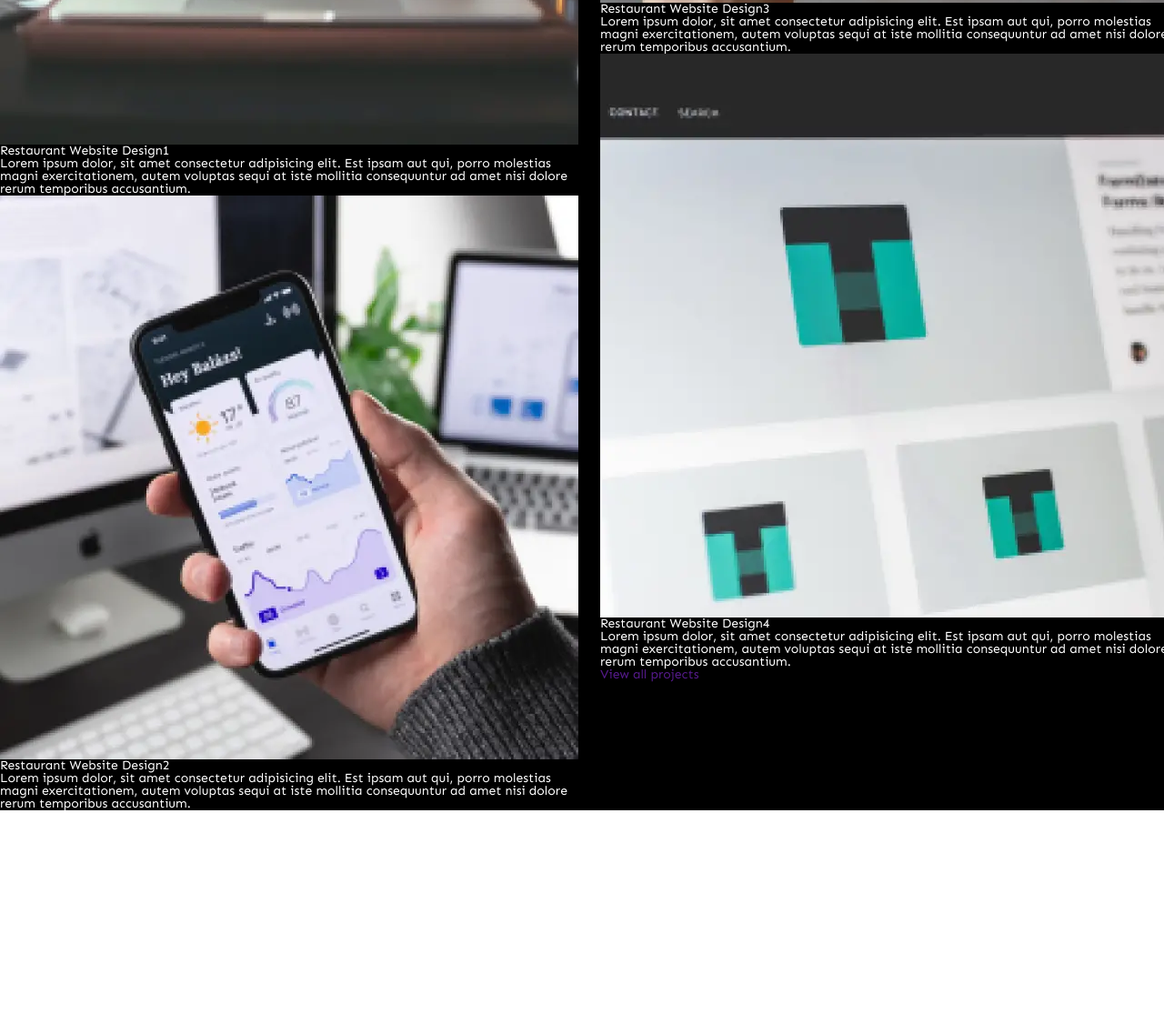
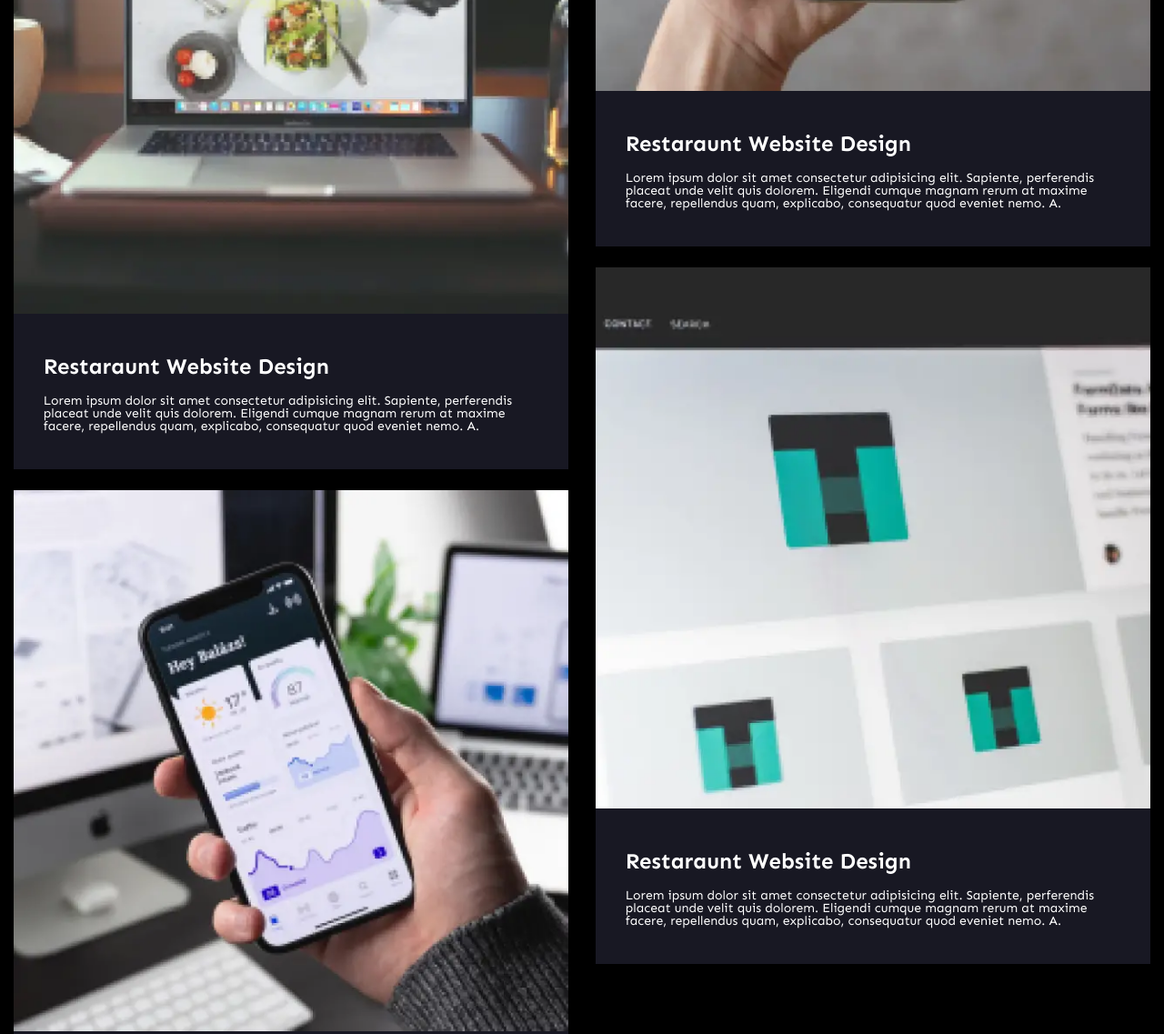
Before and after one commit to Mairuwka/Robin-W, a plain HTML site: page index.html in a window 1280 px wide. Shown: the part 3759-4896 px from the top of the page at 91% size. Before the commit the page ends 4650 px from the top, so only its background shows below. Drawn offline with Linux system fonts and the light colour scheme.

Commit message:
add project section

```diff
--- a/css/style.css
+++ b/css/style.css
@@ -650,6 +650,8 @@ body.ie .ibg img {
 .project {
   background-color: #000;
   color: #fff;
+  padding-top: 120px;
+  padding-bottom: 153px;
 }
 
 .project__row {
@@ -657,21 +659,119 @@ body.ie .ibg img {
   display: -webkit-flex;
   display: -ms-flexbox;
   display: flex;
-  margin: 0 -12px;
+  margin: 0 -15px;
 }
 
 .project__columns {
-  padding: 0 12px;
   -webkit-box-flex: 0;
   -webkit-flex: 0 1 50%;
       -ms-flex: 0 1 50%;
           flex: 0 1 50%;
+  padding: 0 15px;
+}
+
+.project__subtitle {
+  margin: 0 0 8px 0;
+}
+
+.project__title {
+  margin-bottom: 80px;
+}
+
+.project__body {
+  display: -webkit-box;
+  display: -webkit-flex;
+  display: -ms-flexbox;
+  display: flex;
+  -webkit-box-orient: vertical;
+  -webkit-box-direction: normal;
+  -webkit-flex-direction: column;
+      -ms-flex-direction: column;
+          flex-direction: column;
+  -webkit-box-align: center;
+  -webkit-align-items: center;
+      -ms-flex-align: center;
+          align-items: center;
+  -webkit-box-pack: center;
+  -webkit-justify-content: center;
+      -ms-flex-pack: center;
+          justify-content: center;
+}
+
+.project__card {
+  margin-bottom: 24px;
+}
+
+.project__card:last-child {
+  margin-bottom: 0;
+}
+
+.project__item {
+  max-width: 636px;
+  background-color: #181823;
+}
+
+.project__image {
+  margin: 0 0 40px 0;
+}
+
+.project__image img {
+  max-width: 100%;
+}
+
+.project__label {
+  margin: 0 0 13px 0;
+  padding-right: 32px;
+  padding-left: 32px;
+}
+
+.project__label a {
+  color: #fff;
+}
+
+.project__text {
+  padding-right: 32px;
+  padding-left: 32px;
+  padding-bottom: 40px;
+}
+
+.project__link {
+  margin: 110px 0 0 0;
+  text-align: center;
+}
+
+.project__btn {
+  color: #fff;
+  display: -webkit-inline-box;
+  display: -webkit-inline-flex;
+  display: -ms-inline-flexbox;
+  display: inline-flex;
+  font-weight: 700;
+  font-size: 18px;
+  line-height: 1.5;
+  text-transform: uppercase;
+  border: 1px solid #5221E6;
+  padding: 24px 32px;
+}
+
+.project__btn:hover {
+  background-color: #5221E6;
+  -webkit-transition: 1s ease;
+  -o-transition: 1s ease;
+  transition: 1s ease;
+}
+
+.label {
+  font-weight: 700;
+  font-size: 24px;
+  line-height: 1.5;
 }
 
 .project-container {
-  max-width: 1296px;
+  max-width: 1300px;
   margin: 0 auto;
   width: 100%;
+  padding: 0 15px;
 }
 
 @media (min-width: 767.98px) {
@@ -718,6 +818,53 @@ body.ie .ibg img {
 @media (max-width: 1375px) {
   .header__content {
     top: 10%;
+  }
+}
+
+@media (max-width: 1300px) {
+  .project {
+    padding-top: -webkit-calc(60px + 60 * ((100vw - 320px) / 930));
+    padding-top: calc(60px + 60 * ((100vw - 320px) / 930));
+  }
+
+  .project {
+    padding-bottom: -webkit-calc(70px + 83 * ((100vw - 320px) / 930));
+    padding-bottom: calc(70px + 83 * ((100vw - 320px) / 930));
+  }
+
+  .project__title {
+    margin-bottom: -webkit-calc(50px + 30 * ((100vw - 320px) / 930));
+    margin-bottom: calc(50px + 30 * ((100vw - 320px) / 930));
+  }
+
+  .project__card {
+    margin-bottom: -webkit-calc(48px + -24 * ((100vw - 320px) / 930));
+    margin-bottom: calc(48px + -24 * ((100vw - 320px) / 930));
+  }
+
+  .project__label {
+    padding-right: -webkit-calc(10px + 22 * ((100vw - 320px) / 930));
+    padding-right: calc(10px + 22 * ((100vw - 320px) / 930));
+  }
+
+  .project__label {
+    padding-left: -webkit-calc(10px + 22 * ((100vw - 320px) / 930));
+    padding-left: calc(10px + 22 * ((100vw - 320px) / 930));
+  }
+
+  .project__text {
+    padding-right: -webkit-calc(10px + 22 * ((100vw - 320px) / 930));
+    padding-right: calc(10px + 22 * ((100vw - 320px) / 930));
+  }
+
+  .project__text {
+    padding-left: -webkit-calc(10px + 22 * ((100vw - 320px) / 930));
+    padding-left: calc(10px + 22 * ((100vw - 320px) / 930));
+  }
+
+  .project__text {
+    padding-bottom: -webkit-calc(40px + 0 * ((100vw - 320px) / 930));
+    padding-bottom: calc(40px + 0 * ((100vw - 320px) / 930));
   }
 }
 
@@ -848,6 +995,24 @@ body.ie .ibg img {
 
   .skillset-container {
     max-width: 750px;
+  }
+
+  .project__columns {
+    -webkit-box-flex: 1;
+    -webkit-flex: 1 1 100%;
+        -ms-flex: 1 1 100%;
+            flex: 1 1 100%;
+  }
+
+  .project__columns:first-child {
+    margin-bottom: 30px;
+  }
+}
+
+@media (max-width: 991.98px) and (max-width: 1300px) {
+  .project__columns:first-child {
+    margin-bottom: -webkit-calc(48px + -18 * ((100vw - 320px) / 930));
+    margin-bottom: calc(48px + -18 * ((100vw - 320px) / 930));
   }
 }
 
@@ -1020,6 +1185,28 @@ body.ie .ibg img {
   .skillset__columns_2 {
     margin: 0 20px;
   }
+
+  .project__row {
+    -webkit-flex-wrap: wrap;
+        -ms-flex-wrap: wrap;
+            flex-wrap: wrap;
+  }
+
+  .project__link {
+    margin-top: 110px;
+  }
+
+  .project-container {
+    max-width: 636px;
+    padding: 0 10px;
+  }
+}
+
+@media (max-width: 767.98px) and (max-width: 767.68px) {
+  .project__link {
+    margin-top: -webkit-calc(60px + 50 * ((100vw - 320px) / 930));
+    margin-top: calc(60px + 50 * ((100vw - 320px) / 930));
+  }
 }
 
 @media (max-width: 500px) {
--- a/index.html
+++ b/index.html
@@ -115,29 +115,35 @@
 					<div class="skillset__row">
 						<div class="skillset__columns skillset__columns_1">
 							<h2 class="skillset__title title">Skillset</h2>
-							<p class="skillset__text">Lorem ipsum dolor sit amet consectetur, adipisicing elit. Rerum magnam laudantium doloribus illo, ex asperiores rem adipisci sunt, dicta impedit commodi maxime vitae dignissimos eius, temporibus sit corrupti necessitatibus voluptas.</p>
+							<p class="skillset__text">Lorem ipsum dolor sit amet consectetur, adipisicing elit. Rerum magnam
+								laudantium doloribus illo, ex asperiores rem adipisci sunt, dicta impedit commodi maxime vitae
+								dignissimos eius, temporibus sit corrupti necessitatibus voluptas.</p>
 						</div>
 						<div class="skillset__columns skillset__columns_2">
 							<div class="skillset__body">
 								<div class="skillset__element">
 									<div class="skillset__image"><picture><source srcset="./img/03.svg" type="image/webp"><img src="./img/03.svg" alt=""></picture></div>
 									<div class="skillset__label">Product Design</div>
-									<div class="skillset__desc">Lorem ipsum dolor sit amet consectetur adipisicing elit. Itaque sit nobis id impedit ducimus laudantium at, neque veritatis blanditiis eius?</div>
+									<div class="skillset__desc">Lorem ipsum dolor sit amet consectetur adipisicing elit. Itaque
+										sit nobis id impedit ducimus laudantium at, neque veritatis blanditiis eius?</div>
 								</div>
 								<div class="skillset__element">
 									<div class="skillset__image"><picture><source srcset="./img/04.svg" type="image/webp"><img src="./img/04.svg" alt=""></picture></div>
 									<div class="skillset__label">Visual Design</div>
-									<div class="skillset__desc">Lorem ipsum dolor sit amet consectetur adipisicing elit. Itaque sit nobis id impedit ducimus laudantium at, neque veritatis blanditiis eius?</div>
+									<div class="skillset__desc">Lorem ipsum dolor sit amet consectetur adipisicing elit. Itaque
+										sit nobis id impedit ducimus laudantium at, neque veritatis blanditiis eius?</div>
 								</div>
 								<div class="skillset__element">
 									<div class="skillset__image"><picture><source srcset="./img/05.svg" type="image/webp"><img src="./img/05.svg" alt=""></picture></div>
 									<div class="skillset__label">Motion Design</div>
-									<div class="skillset__desc">Lorem ipsum dolor sit amet consectetur adipisicing elit. Itaque sit nobis id impedit ducimus laudantium at, neque veritatis blanditiis eius?</div>
+									<div class="skillset__desc">Lorem ipsum dolor sit amet consectetur adipisicing elit. Itaque
+										sit nobis id impedit ducimus laudantium at, neque veritatis blanditiis eius?</div>
 								</div>
 								<div class="skillset__element">
 									<div class="skillset__image"><picture><source srcset="./img/03.svg" type="image/webp"><img src="./img/03.svg" alt=""></picture></div>
 									<div class="skillset__label">Photography</div>
-									<div class="skillset__desc">Lorem ipsum dolor sit amet consectetur lorem10adipisicing elit. Itaque sit nobis id impedit ducimus laudantium at, neque veritatis blanditiis eius?</div>
+									<div class="skillset__desc">Lorem ipsum dolor sit amet consectetur lorem10adipisicing elit.
+										Itaque sit nobis id impedit ducimus laudantium at, neque veritatis blanditiis eius?</div>
 								</div>
 							</div>
 						</div>
@@ -173,39 +179,52 @@
 							<div class="project__subtitle subtitle">My projects</div>
 							<h2 class="project__title title">Work that I`ve done for the past 8 years</h2>
 							<div class="project__body">
-								<div class="project__image">
-									<picture><source srcset="./img/03.webp" type="image/webp"><img src="./img/03.png" alt=""></picture>
-									<div class="project__caption">Restaurant Website Design1</div>
-									<div class="project__text">Lorem ipsum dolor, sit amet consectetur adipisicing elit. Est ipsam aut qui, porro molestias magni exercitationem, autem voluptas sequi at iste mollitia consequuntur ad amet nisi dolore rerum temporibus accusantium.</div>
+								<div class="project__card">
+									<div class="project__item">
+										<div class="project__image"><a href="#"><picture><source srcset="./img/03.webp" type="image/webp"><img src="./img/03.png" alt=""></picture></a></div>
+										<div class="project__label label"><a href="">Restaraunt Website Design</a></div>
+										<div class="project__text">Lorem ipsum dolor sit amet consectetur adipisicing elit.
+											Sapiente,
+											perferendis placeat unde velit quis dolorem. Eligendi cumque magnam rerum at maxime
+											facere, repellendus quam, explicabo, consequatur quod eveniet nemo. A.</div>
+									</div>
 								</div>
-							</div>
-							<div class="project__body">
-								<div class="project__image">
-									<picture><source srcset="./img/05.webp" type="image/webp"><img src="./img/05.png" alt=""></picture>
-									<div class="project__caption">Restaurant Website Design2</div>
-									<div class="project__text">Lorem ipsum dolor, sit amet consectetur adipisicing elit. Est ipsam aut qui, porro molestias magni exercitationem, autem voluptas sequi at iste mollitia consequuntur ad amet nisi dolore rerum temporibus accusantium.</div>
+								<div class="project__card">
+									<div class="project__item">
+										<div class="project__image"><a href="#"><picture><source srcset="./img/05.webp" type="image/webp"><img src="./img/05.png" alt=""></picture></a></div>
+										<div class="project__label label"><a href="">Restaraunt Website Design</a></div>
+										<div class="project__text text">Lorem ipsum dolor sit amet consectetur adipisicing elit.
+											Sapiente, perferendis placeat unde velit quis dolorem. Eligendi cumque magnam rerum at
+											maxime facere, repellendus quam, explicabo, consequatur quod eveniet nemo. A.</div>
+									</div>
 								</div>
 							</div>
 						</div>
-						<div class="project__columns">
+						<d class="project__columns">
 							<div class="project__body">
-								<div class="project__image">
-									<picture><source srcset="./img/04.webp" type="image/webp"><img src="./img/04.png" alt=""></picture>
+								<div class="project__card">
+									<div class="project__item">
+										<div class="project__image"><a href="#"><picture><source srcset="./img/04.webp" type="image/webp"><img src="./img/04.png" alt=""></picture></a></div>
+										<div class="project__label label"><a href="">Restaraunt Website Design</a></div>
+										<div class="project__text">Lorem ipsum dolor sit amet consectetur adipisicing elit.
+											Sapiente,
+											perferendis placeat unde velit quis dolorem. Eligendi cumque magnam rerum at maxime
+											facere, repellendus quam, explicabo, consequatur quod eveniet nemo. A.</div>
+									</div>
 								</div>
-								<div class="project__caption">Restaurant Website Design3</div>
-								<div class="project__text">Lorem ipsum dolor, sit amet consectetur adipisicing elit. Est ipsam aut qui, porro molestias magni exercitationem, autem voluptas sequi at iste mollitia consequuntur ad amet nisi dolore rerum temporibus accusantium.</div>
-							</div>
-							<div class="project__body">
-								<div class="project__image">
-									<picture><source srcset="./img/06.webp" type="image/webp"><img src="./img/06.png" alt=""></picture>
-									<div class="project__caption">Restaurant Website Design4</div>
-									<div class="project__text">Lorem ipsum dolor, sit amet consectetur adipisicing elit. Est ipsam aut qui, porro molestias magni exercitationem, autem voluptas sequi at iste mollitia consequuntur ad amet nisi dolore rerum temporibus accusantium.</div>
+								<div class="project__card">
+									<div class="project__item">
+										<div class="project__image"><a href="#"><picture><source srcset="./img/06.webp" type="image/webp"><img src="./img/06.png" alt=""></picture></a></div>
+										<div class="project__label label"><a href="">Restaraunt Website Design</a></div>
+										<div class="project__text">Lorem ipsum dolor sit amet consectetur adipisicing elit.
+											Sapiente, perferendis placeat unde velit quis dolorem. Eligendi cumque magnam rerum at
+											maxime facere, repellendus quam, explicabo, consequatur quod eveniet nemo. A.</div>
+									</div>
 								</div>
 							</div>
-							<div class="project__btn">
-								<a href="">View all projects</a>
+							<div class="project__link">
+								<a href="" class="project__btn">View all projects</a>
 							</div>
-						</div>
 					</div>
 				</div>
 			</section>
```
Also changed, not shown: css/style.min.css.
